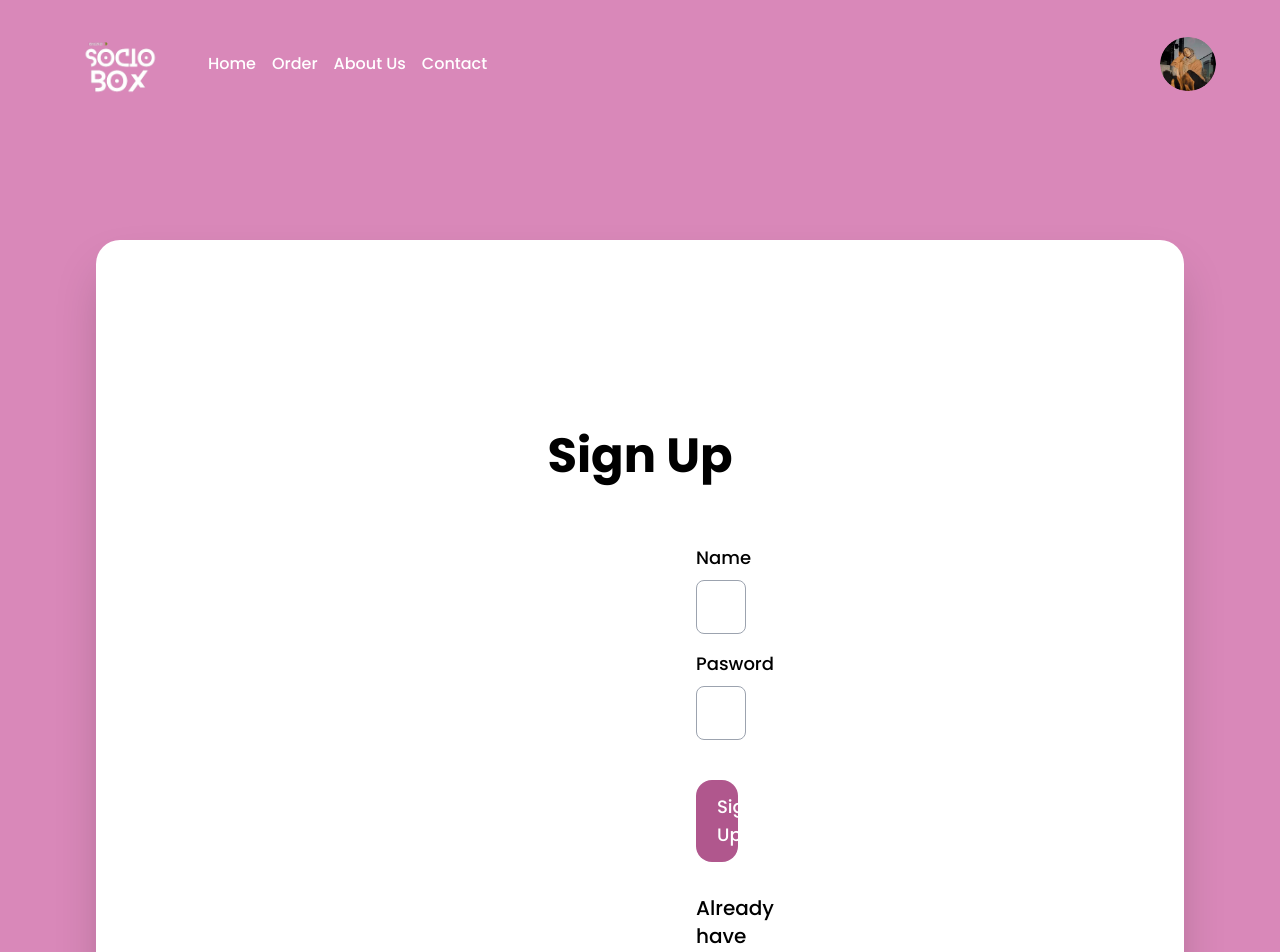
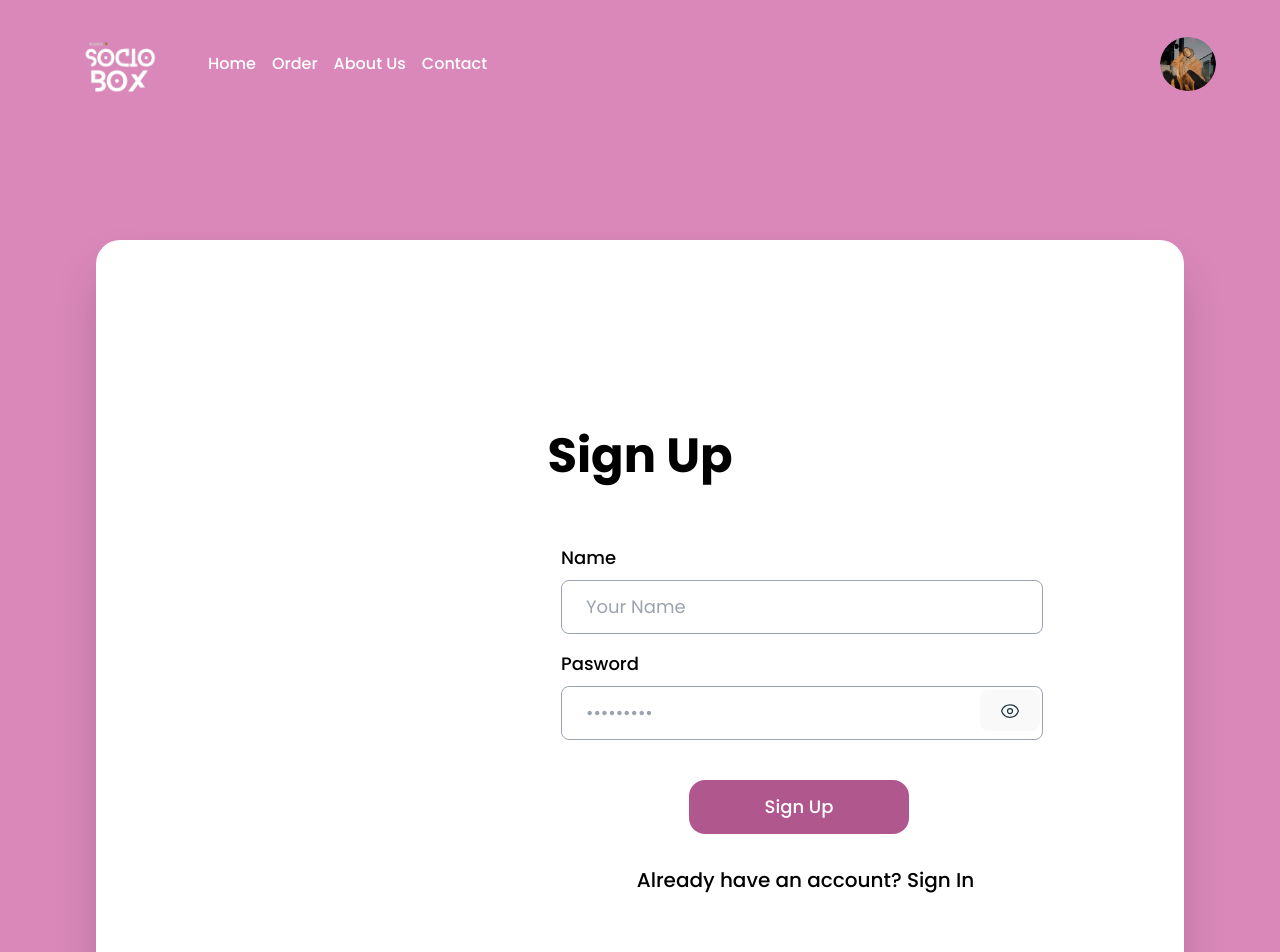
Before and after one commit to rizkyIqbal/smm-platform, a React (Vite) app: page /register in a window 1280 px wide. Shown: the top 952 px of the page. Built offline with nearby package versions, Linux system fonts and the light colour scheme.

Commit message:
feat: add show/hide password

```diff
--- a/src/Pages/Login.jsx
+++ b/src/Pages/Login.jsx
@@ -5,9 +5,17 @@ import { Link } from "react-router-dom";
 import backgroundSix from '../assets/img/background/bg6.png'
 import backgroundSeven from '../assets/img/background/bg7.png'
 
+
+
 function Login() {
+    const [isPasswordVisible, setIsPasswordVisible] = useState(false);
+
+    function togglePasswordVisibility() {
+    setIsPasswordVisible((prevState) => !prevState);
+    }
     return (
       <>
+
         <section className='body-font font-poppins w-screen h-full bg-primary'>
             <Navbar />
 
@@ -27,7 +35,45 @@ function Login() {
                 <label for="name" className="block mb-2 text-lg font-medium text-black text-left mt-10 ml-32">Name</label>
                 <input type="text" id="name" className="bg-white border border-gray-400 text-lg ml-32 rounded-lg focus:ring-black-500 focus:border-black-500 block w-4/6 px-6 py-3 text-black" placeholder="Your Name" required></input>
                 <label for="password" class="block mb-2 text-lg font-medium text-black text-left mt-4 ml-32">Pasword</label>
-                <input type="password" id="password" class="bg-white border border-gray-400 text-black text-lg ml-32 rounded-lg focus:ring-black-500 focus:border-black-500 block w-4/6 px-6 py-3 " placeholder="•••••••••"  required></input>
+                <input type={isPasswordVisible ? "text" : "password"} id="password" class="bg-white border border-gray-400 text-black text-lg ml-32 rounded-lg focus:ring-black-500 focus:border-black-500 block w-4/6 px-6 py-3 " placeholder="•••••••••"  required></input>
+                <button className="absolute top-[700px] left-[630px] " onClick={togglePasswordVisibility}>
+                  {isPasswordVisible ? (
+                    <svg
+                      xmlns="http://www.w3.org/2000/svg"
+                      fill="none"
+                      viewBox="0 0 24 24"
+                      strokeWidth={1.5}
+                      stroke="currentColor"
+                      className="w-5 h-5"
+                    >
+                      <path
+                        strokeLinecap="round"
+                        strokeLinejoin="round"
+                        d="M3.98 8.223A10.477 10.477 0 001.934 12C3.226 16.338 7.244 19.5 12 19.5c.993 0 1.953-.138 2.863-.395M6.228 6.228A10.45 10.45 0 0112 4.5c4.756 0 8.773 3.162 10.065 7.498a10.523 10.523 0 01-4.293 5.774M6.228 6.228L3 3m3.228 3.228l3.65 3.65m7.894 7.894L21 21m-3.228-3.228l-3.65-3.65m0 0a3 3 0 10-4.243-4.243m4.242 4.242L9.88 9.88"
+                      />
+                    </svg>
+                  ) : (
+                    <svg
+                      xmlns="http://www.w3.org/2000/svg"
+                      fill="none"
+                      viewBox="0 0 24 24"
+                      strokeWidth={1.5}
+                      stroke="currentColor"
+                      className="w-5 h-5"
+                    >
+                      <path
+                        strokeLinecap="round"
+                        strokeLinejoin="round"
+                        d="M2.036 12.322a1.012 1.012 0 010-.639C3.423 7.51 7.36 4.5 12 4.5c4.638 0 8.573 3.007 9.963 7.178.07.207.07.431 0 .639C20.577 16.49 16.64 19.5 12 19.5c-4.638 0-8.573-3.007-9.963-7.178z"
+                      />
+                      <path
+                        strokeLinecap="round"
+                        strokeLinejoin="round"
+                        d="M15 12a3 3 0 11-6 0 3 3 0 016 0z"
+                      />
+                    </svg>
+                  )}
+                </button>
                 <Link to="/order">
                   <button type="submit" class="text-white bg-secondary font-medium rounded-[16px] text-lg w-4/12  px-5 py-3 mt-10 text-center ml-[255px]">Login</button>
                 </Link>
--- a/src/Pages/Register.jsx
+++ b/src/Pages/Register.jsx
@@ -17,6 +17,12 @@ function Register() {
   function openModal() {
     setIsOpen(true)
   }
+
+  const [isPasswordVisible, setIsPasswordVisible] = useState(false);
+
+    function togglePasswordVisibility() {
+    setIsPasswordVisible((prevState) => !prevState);
+    }
 
     return (
       <>
@@ -95,13 +101,51 @@ function Register() {
             <div className='flex pl-24 pr-24 pb-24 mt-20'>
               <div className='mt-8 w-full h-auto bg-white rounded-3xl shadow-2xl shadow-silver-500 pb-52'>
                 <p className='text-5xl font-bold text-black text-center mt-48'>Sign Up</p>
-                <div className='px-[600px]'>
+                <div className='px-[465px]'>
                   <label for="name" className="block mb-2 text-lg font-medium text-black text-left mt-16 justify-center">Name</label>
-                  <input type="text" id="name" className="bg-white w-full border border-gray-400 text-gray-900 text-lg rounded-lg focus:ring-black-500 focus:border-black-500 block px-6 py-3 text-black" placeholder="Your Name" required></input>
+                  <input type="text" id="name" className="bg-white w-[482px] border border-gray-400 text-gray-900 text-lg rounded-lg focus:ring-black-500 focus:border-black-500 block px-6 py-3 text-black" placeholder="Your Name" required></input>
                   <label for="password" class="block mb-2 text-lg font-medium text-black text-left mt-4 ">Pasword</label>
-                  <input type="password" id="password" class="bg-white w-full border border-gray-400 text-gray-900 text-lg  rounded-lg focus:ring-black-500 focus:border-black-500 block px-6 py-3 text-black " placeholder="•••••••••" required/>
-                  <button type="submit" onClick={openModal} class="w-full text-white bg-secondary font-medium rounded-[16px] text-lg  px-5 py-3 mt-10 text-center">Sign Up</button>
-                  <p className='text-xl font-medium text-black text-center mt-8 justify-center'>Already have an account? <Link to="/login" className="text-black hover:text-black"> Sign In</Link></p>
+                  <input type={isPasswordVisible ? "text" : "password"} id="password" class="bg-white w-[482px] border border-gray-400 text-gray-900 text-lg  rounded-lg focus:ring-black-500 focus:border-black-500 block px-6 py-3 text-black " placeholder="•••••••••" required/>
+                  <button className="absolute top-[690px] left-[980px] " onClick={togglePasswordVisibility}>
+                  {isPasswordVisible ? (
+                    <svg
+                      xmlns="http://www.w3.org/2000/svg"
+                      fill="none"
+                      viewBox="0 0 24 24"
+                      strokeWidth={1.5}
+                      stroke="currentColor"
+                      className="w-5 h-5"
+                    >
+                      <path
+                        strokeLinecap="round"
+                        strokeLinejoin="round"
+                        d="M3.98 8.223A10.477 10.477 0 001.934 12C3.226 16.338 7.244 19.5 12 19.5c.993 0 1.953-.138 2.863-.395M6.228 6.228A10.45 10.45 0 0112 4.5c4.756 0 8.773 3.162 10.065 7.498a10.523 10.523 0 01-4.293 5.774M6.228 6.228L3 3m3.228 3.228l3.65 3.65m7.894 7.894L21 21m-3.228-3.228l-3.65-3.65m0 0a3 3 0 10-4.243-4.243m4.242 4.242L9.88 9.88"
+                      />
+                    </svg>
+                  ) : (
+                    <svg
+                      xmlns="http://www.w3.org/2000/svg"
+                      fill="none"
+                      viewBox="0 0 24 24"
+                      strokeWidth={1.5}
+                      stroke="currentColor"
+                      className="w-5 h-5"
+                    >
+                      <path
+                        strokeLinecap="round"
+                        strokeLinejoin="round"
+                        d="M2.036 12.322a1.012 1.012 0 010-.639C3.423 7.51 7.36 4.5 12 4.5c4.638 0 8.573 3.007 9.963 7.178.07.207.07.431 0 .639C20.577 16.49 16.64 19.5 12 19.5c-4.638 0-8.573-3.007-9.963-7.178z"
+                      />
+                      <path
+                        strokeLinecap="round"
+                        strokeLinejoin="round"
+                        d="M15 12a3 3 0 11-6 0 3 3 0 016 0z"
+                      />
+                    </svg>
+                  )}
+                </button>
+                  <button type="submit" onClick={openModal} class="w-[220px] text-white bg-secondary font-medium rounded-[16px] text-lg  px-5 py-3 mt-10 text-center ml-32">Sign Up</button>
+                  <p className='text-xl font-medium text-black w-[489px] text-center mt-8 m'>Already have an account? <Link to="/login" className="text-black hover:text-black"> Sign In</Link></p>
                 </div>
               </div>
             </div>
```
